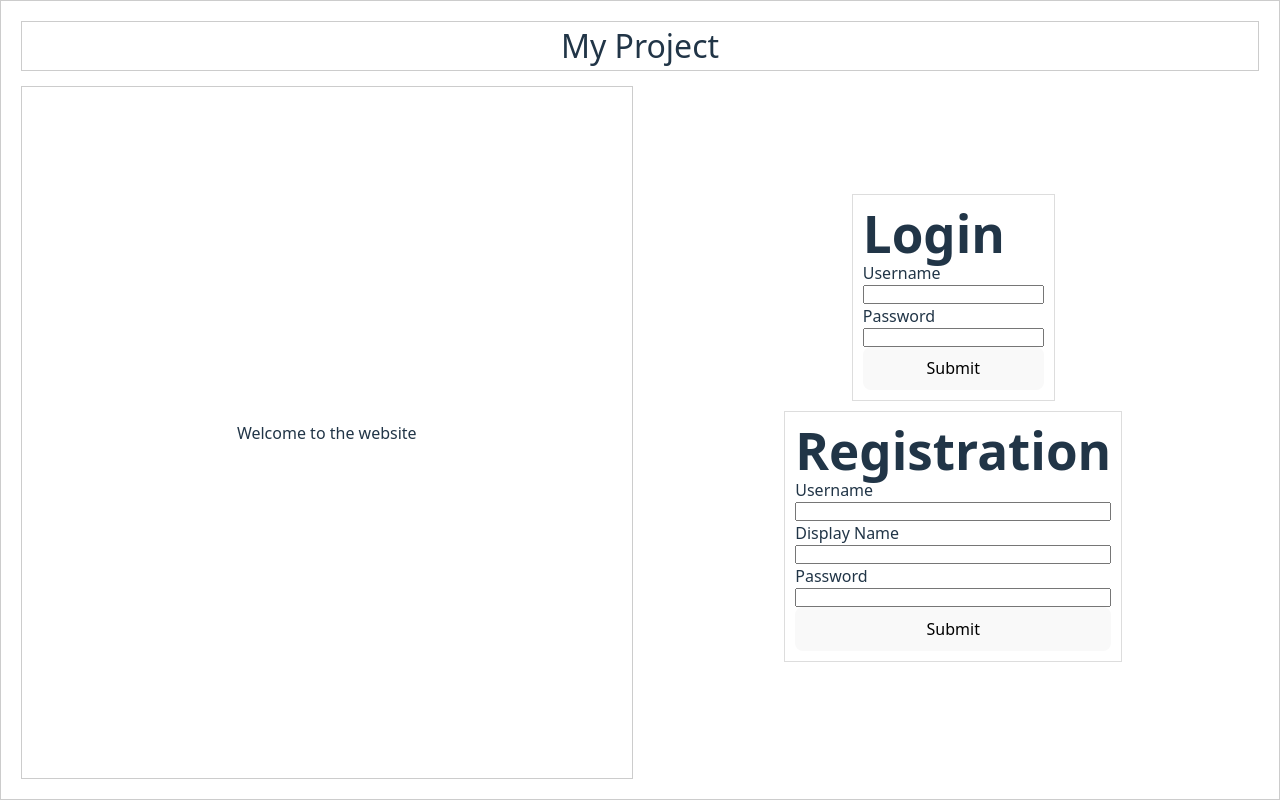
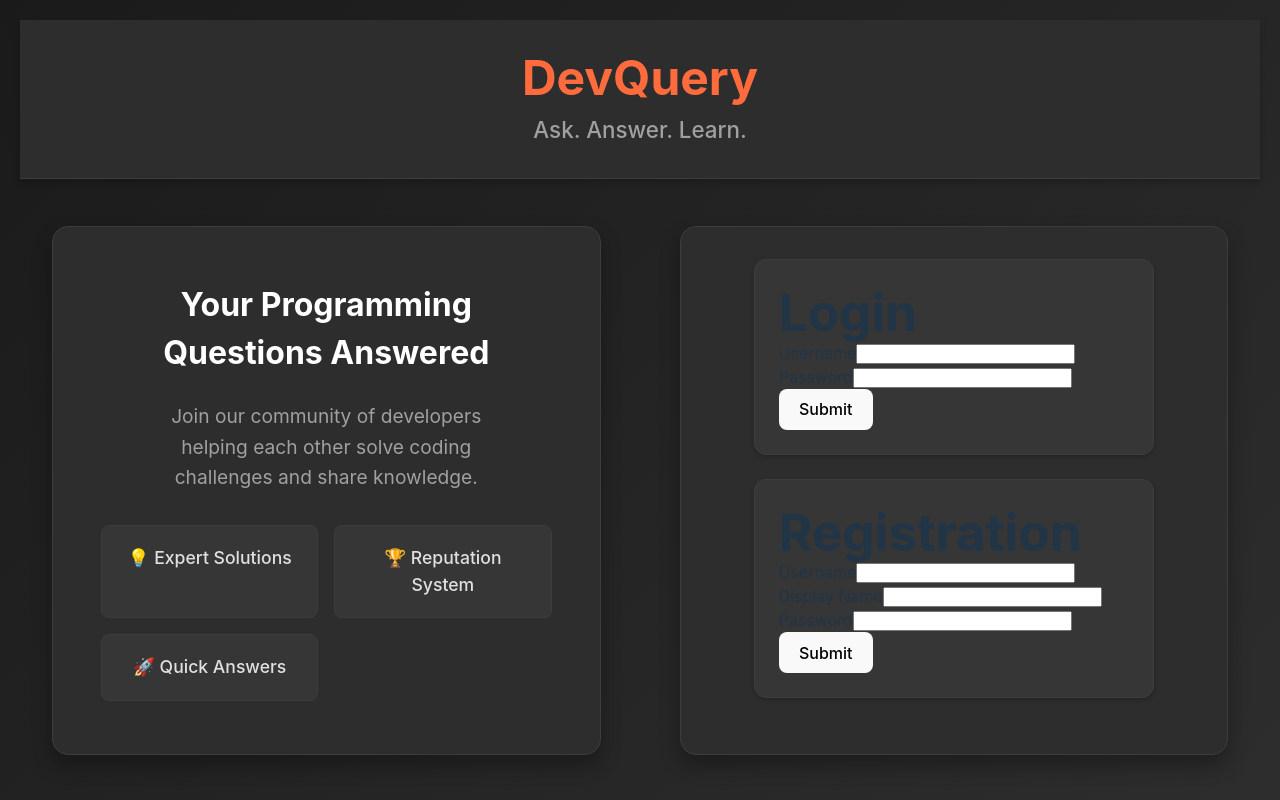
Before and after one commit to sFRHN/DevQuery, a React (Vite) app in the folder frontend/: page / in a window 1280 px wide. Built offline with nearby package versions, Linux system fonts and the light colour scheme; no server answers.

Commit message:
Landing Page Styling update

```diff
--- a/frontend/src/Pages/LandingPage.css
+++ b/frontend/src/Pages/LandingPage.css
@@ -2,57 +2,121 @@
 	box-sizing: border-box;
 	margin: 0;
 	padding: 0;
+	font-family: "Inter", -apple-system, BlinkMacSystemFont, sans-serif;
 }
 
 .container {
 	display: grid;
 	grid-template-columns: 1fr 1fr;
 	grid-template-rows: auto 1fr;
-	border: 1px solid #ccc;
-	width: 100vw;
-	height: 100vh;
+	min-height: 100vh;
+	background: linear-gradient(135deg, #1a1a1a 0%, #2d2d2d 100%);
 }
 
 .title {
-	grid-column: 1 / 3; /* Title spans both columns */
+	grid-column: 1 / 3;
 	text-align: center;
-	font-size: 2em;
-	border: 1px solid #ccc;
+	padding: 2rem;
+	background: #2d2d2d;
+	box-shadow: 0 4px 6px rgba(0, 0, 0, 0.2);
+	border-bottom: 1px solid #3d3d3d;
+}
+
+.title h1 {
+	font-size: 3rem;
+	color: #ff6b3d;
+	margin-bottom: 0.5rem;
+	font-weight: 700;
+}
+
+.subtitle {
+	color: #a0a0a0;
+	font-size: 1.4rem;
+	font-weight: 500;
 }
 
 .info-box {
-	grid-column: 1 / 2; /* Info box in the first column */
-	text-align: center;
-	border: 1px solid #ccc;
-	height: 100%;
-}
-
-.info-box {
-	grid-column: 1 / 2; /* Info box in the first column */
-	text-align: center;
-	border: 1px solid #ccc;
-	height: 100%;
-	/* Add these properties to center content vertically */
-	display: flex;
-	flex-direction: column;
-	justify-content: center;
-}
-
-.login-register {
-	grid-column: 2 / 3; /* Login/Register in the second column */
 	display: flex;
 	flex-direction: column;
 	justify-content: center;
 	align-items: center;
-	border: 1px solid white;
-	height: 100%;
+	padding: 3rem;
+	text-align: center;
+	background: #2d2d2d;
+	margin: 2rem;
+	border-radius: 16px;
+	box-shadow: 0 10px 20px rgba(0, 0, 0, 0.3);
+	border: 1px solid #3d3d3d;
+}
+
+.info-box h2 {
+	color: #ffffff;
+	font-size: 2rem;
+	margin-bottom: 1.5rem;
+	font-weight: 700;
+}
+
+.feature-text {
+	color: #a0a0a0;
+	font-size: 1.2rem;
+	line-height: 1.6;
+	margin-bottom: 2rem;
+	max-width: 80%;
+}
+
+.features {
+	display: grid;
+	grid-template-columns: repeat(auto-fit, minmax(150px, 1fr));
+	gap: 1rem;
+	width: 100%;
+}
+
+.feature {
+	background: #363636;
+	padding: 1.2rem;
+	border-radius: 8px;
+	font-size: 1.1rem;
+	color: #e0e0e0;
+	font-weight: 500;
+	transition: all 0.3s ease;
+	border: 1px solid #3d3d3d;
+}
+
+.feature:hover {
+	transform: translateY(-2px);
+	background: #404040;
+	border-color: #ff6b3d;
+	box-shadow: 0 4px 12px rgba(255, 107, 61, 0.2);
+}
+
+.login-register {
+	display: flex;
+	flex-direction: column;
+	justify-content: center;
+	align-items: center;
+	padding: 2rem;
+	margin: 2rem;
+	background: #2d2d2d;
+	border-radius: 16px;
+	box-shadow: 0 10px 20px rgba(0, 0, 0, 0.3);
+	border: 1px solid #3d3d3d;
 }
 
 .login-register > * {
-	display: flex;
-	flex-direction: column;
-	justify-content: center;
-	margin-bottom: 10px; /* Add spacing between Login and Registration */
-	border: 1px solid #ddd;
-	padding: 10px;
+	width: 100%;
+	max-width: 400px;
+	margin-bottom: 1.5rem;
+	padding: 1.5rem;
+	border-radius: 12px;
+	background: #363636;
+	box-shadow: 0 2px 4px rgba(0, 0, 0, 0.2);
+	transition: all 0.3s ease;
+	border: 1px solid #3d3d3d;
 }
+
+.login-register > *:hover {
+	transform: translateY(-2px);
+	background: #404040;
+	border-color: #ff6b3d;
+	box-shadow: 0 4px 12px rgba(255, 107, 61, 0.2);
+}
--- a/frontend/src/Pages/LandingPage.jsx
+++ b/frontend/src/Pages/LandingPage.jsx
@@ -5,8 +5,22 @@ import "./LandingPage.css";
 export default function LandingPage() {
 	return (
 		<div className="container">
-			<div className="title">My Project</div>
-			<div className="info-box">Welcome to the website</div>
+			<div className="title">
+				<h1>DevQuery</h1>
+				<p className="subtitle">Ask. Answer. Learn.</p>
+			</div>
+			<div className="info-box">
+				<h2>Your Programming Questions Answered</h2>
+				<p className="feature-text">
+					Join our community of developers helping each other solve
+					coding challenges and share knowledge.
+				</p>
+				<div className="features">
+					<div className="feature">💡 Expert Solutions</div>
+					<div className="feature">🏆 Reputation System</div>
+					<div className="feature">🚀 Quick Answers</div>
+				</div>
+			</div>
 			<div className="login-register">
 				<Login />
 				<Registration />
```
